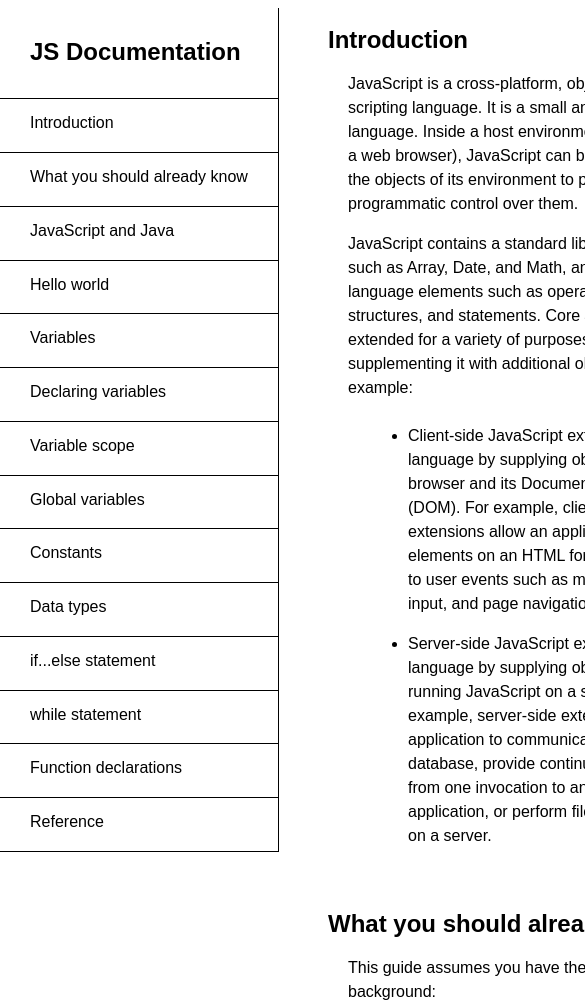
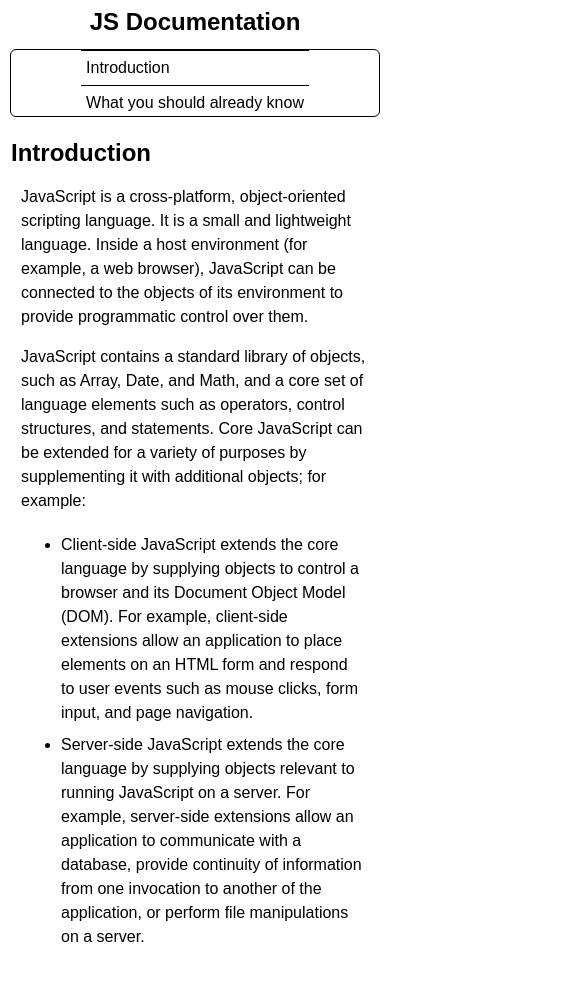
Before and after one commit to careychua/Free-Code-Camp, a plain HTML site: page Technical Documentation Page/index.html in a window 390 px wide. Shown: the top 1007 px of the page, 585 px wide, since content can reach past the window. Drawn offline with Linux system fonts and the light colour scheme.

Commit message:
Media Queries completed. Commit Final.

```diff
--- a/Technical Documentation Page/style.css
+++ b/Technical Documentation Page/style.css
@@ -13,6 +13,7 @@ body {
     padding: 0px 20px 20px 20px;
     line-height: 1.5em;
     font-size: 1em;
+    margin: 1px;
 }
 
 #navbar {
@@ -30,27 +31,32 @@ body {
 
 #navbar-header {
     grid-area: navbar-header;
-    position: fixed;
     padding: var(--navbar-top-bottom-padding) var(--navbar-left-right-padding);
+    display: flex;
+    align-items: center;
 }
 
 #navbar-links {
     grid-area: navbar-links;
-    margin-top: 30px;
     display: grid;
-    grid-template-columns: 100%;
-    grid-template-rows: repeat(13,auto-fit);
-    border-top: var(--navbar-border);
+    grid-template-rows: repeat(13);
+    overflow-y: scroll;
 }
 
 #navbar-links > div {
-    border-bottom: var(--navbar-border);
     padding: var(--navbar-top-bottom-padding) var(--navbar-left-right-padding);
+    border-top: var(--navbar-border);
+    display: flex;
+    align-items: center;
 }
 
 .nav-link {
     color: inherit;
     text-decoration: inherit;
+}
+
+section {
+    max-width: 95vw;
 }
 
 section > div {
@@ -73,3 +79,117 @@ ul > li {
     background-color: lightsteelblue;
     font-size: 1em;
 }
+
+/*
+media query for devices <= 900px
+*/
+@media (max-width: 900px) {
+    body {
+        left: 275px;
+    }
+}
+
+/*
+media query for devices <= 680px
+*/
+@media (max-width: 680px) {
+    body {
+        left: 235px;
+    }
+
+    #navbar-header {
+        padding: 10px;
+    }
+
+    #navbar-links > div {
+        padding: 10px;
+    }
+}
+
+/*
+media query for devices <= 420px
+*/
+@media (max-width: 420px) {
+    body {
+        left: 0px;
+        margin: 1px;
+        padding-top: 120px;
+        padding: 0px 10px 10px 10px;
+    }
+
+    #navbar {
+        position: fixed;
+        left: none;
+        top: 0;
+        display: grid;
+        height: 15%;
+        grid-template-columns: 100%;
+        grid-template-rows: 1fr 2fr;
+        grid-template-areas:
+            "navbar-header"
+            "navbar-links";
+        border: 0;
+        width: 100vw;
+        z-index: 1;
+        background: rgba(255,255,255,1);
+    }
+
+    #navbar-header {
+        justify-content: center;
+    }
+
+    #navbar-header > h1 {
+        margin: 0px 5px 5px 5px;
+    }
+
+    #navbar-links {
+        grid-area: navbar-links;
+        display: grid;
+        grid-template-rows: repeat(2);
+        justify-content: center;
+        border: var(--navbar-border);
+        border-radius: 6px;
+        margin: 0 10px 10px 10px;
+    }
+
+    #navbar-links > div {
+        padding: 5px;
+        border-top: var(--navbar-border);
+        display: flex;
+        align-items: center;
+        justify-items: center;
+    }
+
+    main {
+        position: absolute;
+        top: 120px;
+    }
+
+    .main-section {
+        display: inline-block;
+        margin-top: -120px;
+        margin-bottom: 1%;
+        padding-top: 120px;
+    }
+
+    section > div {
+        padding-left: 10px;
+        padding-bottom: 20px;
+    }
+
+    .code {
+        margin-left: 0px;
+        padding: 5px 20px;
+        border-radius: 4px;
+        background-color: lightsteelblue;
+        font-size: 1em;
+    }
+
+    ul{
+        margin-left: 0px;
+    }
+
+    ul > li {
+        padding: 4px 0px;
+    }
+}
```
